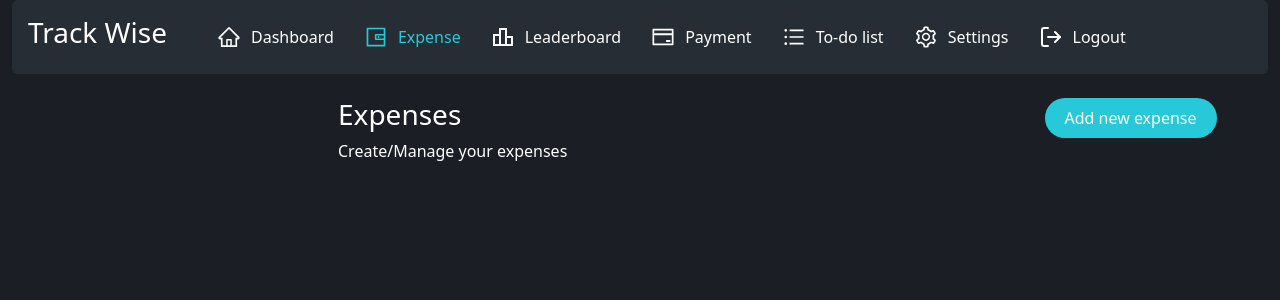
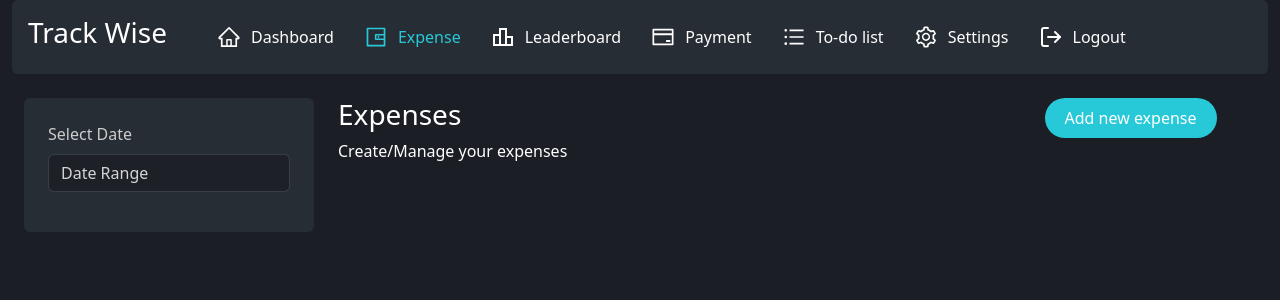
Before and after one commit to weebySagar/full-stack-expense-app, a React (Vite) app in the folder frontend/: page /expenses in a window 1280 px wide. Shown: the top 300 px of the page. Built offline with nearby package versions, Linux system fonts and the light colour scheme.

Commit message:
added date range component

```diff
--- a/frontend/package.json
+++ b/frontend/package.json
@@ -14,8 +14,10 @@
     "@tanstack/react-table": "^8.20.5",
     "apexcharts": "^3.44.0",
     "axios": "^1.5.1",
+    "luxon": "^3.5.0",
     "react": "^18.2.0",
     "react-apexcharts": "^1.4.1",
+    "react-date-range": "^2.0.1",
     "react-dom": "^18.2.0",
     "react-hot-toast": "^2.4.1",
     "react-icons": "^4.11.0",
--- /dev/null
+++ b/frontend/src/components/datepicker/DatePicker.jsx
@@ -0,0 +1,46 @@
+import React, { useState } from "react";
+import { DateRangePicker } from "react-date-range";
+import Input from "../input/Input";
+import "@styles/daterange/daterange.scss";
+
+export default function DatePicker({
+  startDate,
+  endDate,
+  show = false,
+  handleDateChange,
+  dateRangeText,
+}) {
+  const [showDatePicker, setShowDatePicker] = useState(show);
+
+  return (
+    <div className="daterange">
+      <Input
+        // disabled={true}
+        type={"text"}
+        placeholder="Date Range"
+        label={"Select Date"}
+        value={dateRangeText}
+      />
+      <div
+        className="button"
+        onClick={() => setShowDatePicker(!showDatePicker)}
+      ></div>
+      {showDatePicker && (
+        <div className="dropdown">
+          <DateRangePicker
+            ranges={[{ startDate, endDate, key: "selection" }]}
+            months={1}
+            rangeColors={["#27c9d8"]}
+            onChange={handleDateChange}
+            inputRanges={[]}
+            color="#000"
+          />
+          <div
+            className="offset"
+            onClick={() => setShowDatePicker(false)}
+          ></div>
+        </div>
+      )}
+    </div>
+  );
+}
--- a/frontend/src/pages/Expenses.jsx
+++ b/frontend/src/pages/Expenses.jsx
@@ -1,18 +1,45 @@
 import { CustomTable } from "@/components/customtable/CustomTable";
+import DatePicker from "@/components/datepicker/DatePicker";
 import Button from "@/components/ui/button/Button";
-import React from "react";
-import { AiOutlineWallet } from "react-icons/ai";
-import { Link } from "react-router-dom";
+import React, { useState } from "react";
+import { DateTime } from "luxon";
 
 export default function Expenses() {
   const fetchExpenses = () => {
     try {
     } catch (error) {}
   };
+  const [startDate, setStartDate] = useState(DateTime.now());
+  const [endDate, setEndDate] = useState(DateTime.now().plus({ days: 7 }));
+  const [dateRange, setDateRange] = useState("");
+
+  const handleDateChange = (range) => {
+    const startDate = range.selection.startDate;
+    const endDate = range.selection.endDate;
+    setStartDate(startDate);
+    setEndDate(endDate);
+
+    const startD = DateTime.fromJSDate(startDate);
+    const endD = DateTime.fromJSDate(endDate);
+
+    const rangeText = `From ${startD.toFormat("dd-MM-yyyy")} To ${endD.toFormat(
+      "dd-MM-yyyy"
+    )}`;
+    setDateRange(rangeText);
+  };
   return (
     <div className="container-fluid mt-4">
       <div className="row">
-        <div className="col-3">{/*  */}</div>
+        <div className="col-3">
+          <div className="p-4 rounded bg-7">
+            <DatePicker
+              startDate={startDate}
+              endDate={endDate}
+              handleDateChange={handleDateChange}
+              dateRangeText={dateRange}
+            />
+          </div>
+        </div>
         <div className="col-9">
           <div className="row">
             <div className="col-9">
--- /dev/null
+++ b/frontend/src/styles/daterange/daterange.scss
@@ -0,0 +1,86 @@
+@import '../theme-variable.scss';
+
+.daterange {
+    position: relative;
+
+    .button {
+        position: absolute;
+        inset: 0;
+    }
+
+    .dropdown {
+        position: absolute;
+        z-index: 2
+    }
+
+    .offset {
+        position: fixed;
+        inset: 0;
+        z-index: -1;
+    }
+
+    .rdrDateRangePickerWrapper {
+        color: $color-1 !important;
+        border: 1px solid rgba(255, 255, 255, 0.1);
+        border-radius: 8px;
+
+        .rdrDefinedRangesWrapper {
+            background: $color-7;
+            border-color: rgba(255, 255, 255, 0.1);
+        }
+
+        .rdrStaticRange {
+            background: $color-7;
+            color: $color-1;
+            border-color: rgba(255, 255, 255, 0.1);
+
+            &:hover {
+                span {
+                    background: $color-5;
+                }
+            }
+        }
+
+        .rdrCalendarWrapper {
+            background: $color-7;
+            color: $color-1;
+
+            .rdrDay.rdrDayPassive span {
+                color: rgba(255, 255, 255, 0.3) !important
+            }
+
+            .rdrDayNumber span {
+                color: $color-1
+            }
+        }
+
+        .rdrDateDisplayWrapper {
+            background-color: $color-5;
+
+            .rdrDateDisplayItem {
+                background-color: $color-7;
+
+                input {
+
+                    color: $color-1;
+                }
+            }
+        }
+
+        .rdrMonthAndYearPickers select {
+            color: $color-1;
+        }
+
+        .rdrNextPrevButton {
+            background: $color-5;
+
+            &.rdrPprevButton i {
+                border-color: transparent $color-1 transparent transparent;
+            }
+
+            &.rdrNextButton i {
+                border-color: transparent transparent transparent $color-1;
+            }
+        }
+    }
+}
```
Also changed, not shown: frontend/src/main.jsx (+8 -7 lines), frontend/src/pages/AddExpense.jsx (+7 -8 lines), 1 other file (tests, documents, lock files or other folders).
